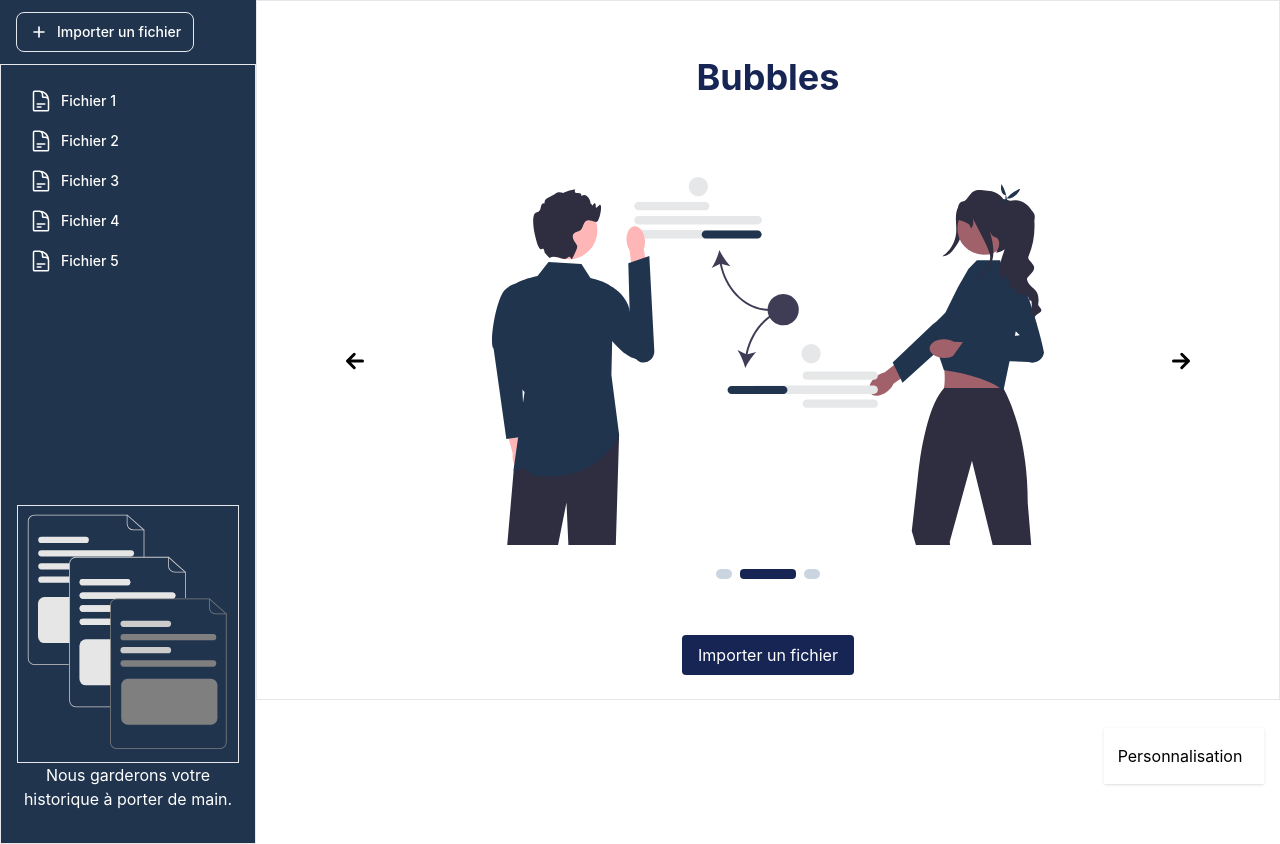
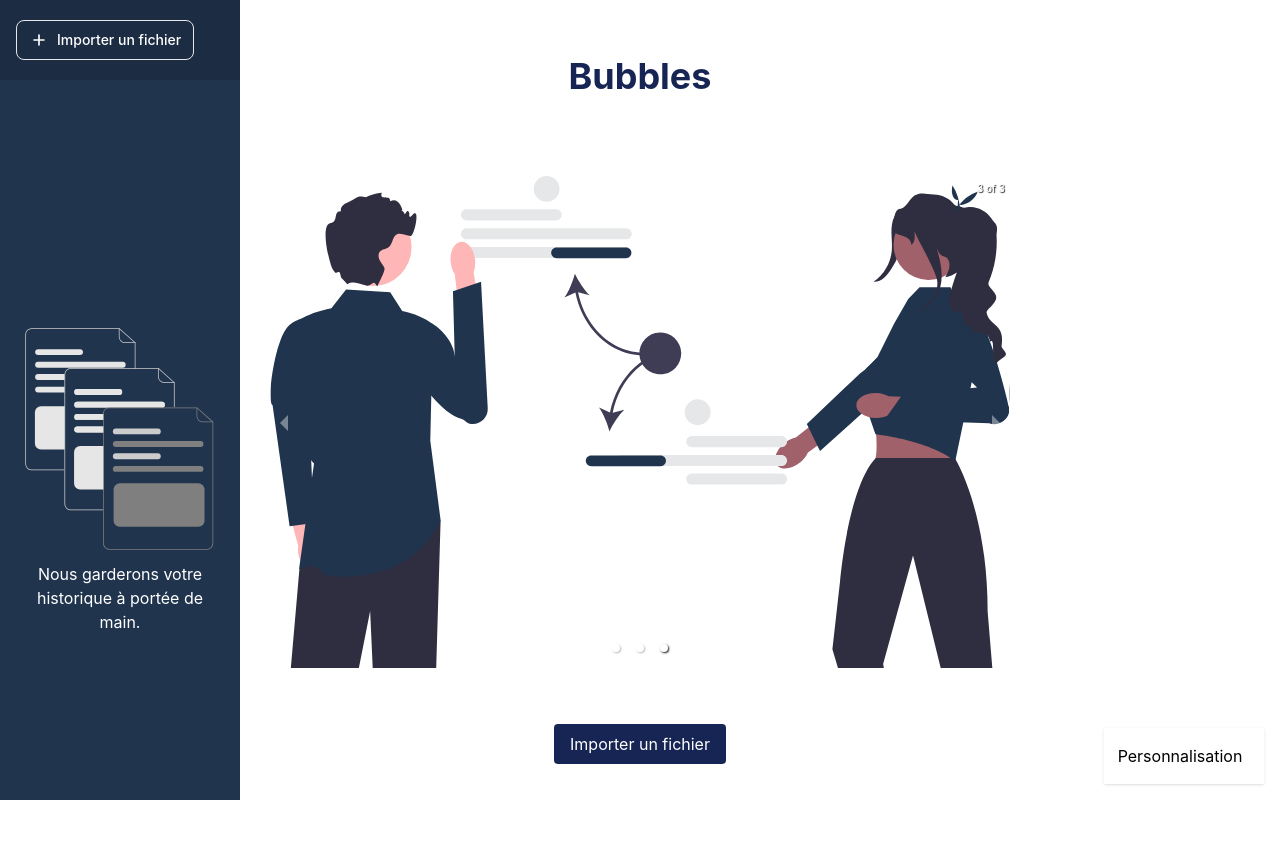
Before and after one commit to AyouLasme/BubleProject, a React (Create React App) app: page / in a window 1280 px wide. After the commit the page ends 800 px from the top, so only its background shows below. Built offline with nearby package versions, Linux system fonts and the light colour scheme.

Commit message:
Design review

```diff
--- a/package.json
+++ b/package.json
@@ -11,6 +11,7 @@
     "d3": "^7.8.5",
     "react": "^18.2.0",
     "react-dom": "^18.2.0",
+    "react-responsive-carousel": "^3.2.23",
     "react-scripts": "^5.0.1",
     "reagraph": "^4.14.1",
     "web-vitals": "^2.1.4"
--- a/public/index.html
+++ b/public/index.html
@@ -1,5 +1,5 @@
 <!DOCTYPE html>
-<html lang="en">
+<html lang="en" style="height: 100%;">
   <head>
     <meta charset="utf-8" />
     <link rel="icon" href="%PUBLIC_URL%/favicon.ico" />
@@ -26,7 +26,7 @@
     -->
     <title>PDL</title>
   </head>
-  <body className="">
+  <body style="height: 100%;">
     <noscript>You need to enable JavaScript to run this app.</noscript>
     <div id="root"></div>
     <!--
--- a/src/App.css
+++ b/src/App.css
@@ -41,3 +41,15 @@
   color: white;
   background-color: rgb(32, 52, 78);
 }
+
+.sidebar {
+  height: 100%; /* Full-height: remove this if you want "auto" height */
+  /* width: 160px; */
+  position: fixed; /* Fixed Sidebar (stay in place on scroll) */
+  z-index: 1; /* Stay on top */
+  top: 0; /* Stay at the top */
+  left: 0;
+  /* background-color: #111;  */
+  overflow-x: hidden; /* Disable horizontal scroll */
+  /* padding-top: 20px; */
+}
--- a/src/App.jsx
+++ b/src/App.jsx
@@ -29,15 +29,19 @@ const navs = [
       }
 ];
 
+
+
 function App() {
+
+  const sidebarWidth = 15;
   // -[#20344E]
   return (
     <div className="flex">
-        <div className="w-1/5 text-white bg-[#20344E]">
+        <div className={`w-[${sidebarWidth}rem] sidebar text-white bg-[#20344E]`}>
             <Sidebar navs={navs} />
         </div>
 
-        <div className='w-4/5'>
+        <div className={`ml-[${sidebarWidth}rem] w-full`}>
           <MainContent/>
           <Configuration/>
         </div>
--- a/src/components/MainContent.jsx
+++ b/src/components/MainContent.jsx
@@ -2,11 +2,13 @@ import React from 'react';
 import BubbleChart from './BubbleChart';
 import CustomChart from './CustomChart';
 import data from '../data.json';
+import "react-responsive-carousel/lib/styles/carousel.min.css"; // requires a loader
+import { Carousel } from 'react-responsive-carousel';
 
 export default function MainContent() {
 
   return (
-    <div className='border'>
+    <div>
         <div className='w-full my-14 flex justify-center items-center'>
             <span className="text-4xl text-blue-950 font-bold">
                 Bubbles
@@ -15,31 +17,36 @@ export default function MainContent() {
         <div className="w-full p-6 overflow-auto bg-white flex flex-col justify-center">
 
             {/* onboarding screen */}
-            <div className='w-full h-auto'>
+            <div className=' mx-auto w-3/5 h-auto'>
 
-                {/* navigation and illustration */}
-                <div className=' flex justify-around'>
-                    <div className='w-1/7 flex items-center'>
-                        <svg xmlns="http://www.w3.org/2000/svg" fill="none" viewBox="0 0 24 24" strokeWidth={3} stroke="currentColor" className="w-6 h-6">
-                        <path strokeLinecap="round" strokeLinejoin="round" d="M19.5 12h-15m0 0l6.75 6.75M4.5 12l6.75-6.75" />
-                        </svg>
+                <Carousel
+                    autoPlay={true}
+                    interval={2500}
+                    infiniteLoop={true}
+                    showThumbs={false}
+                    // renderIndicator={}
+                >
+                    <div>
+                        <img src="./splash/splash-1.svg" />
+                        {/* <p className="legend">Legend 1</p> */}
                     </div>
-                    <div className=' w-5/7'>
-                        <img src="./splash/splash-1.svg" alt="" srcset="" />
+                    <div>
+                        <img src="./splash/splash-1.svg" />
+                        {/* <p className="legend">Legend 2</p> */}
                     </div>
-                    <div className=' w-1/7 flex items-center'>
-                        <svg xmlns="http://www.w3.org/2000/svg" fill="none" viewBox="0 0 24 24" strokeWidth={3} stroke="currentColor" className="w-6 h-6">
-                        <path strokeLinecap="round" strokeLinejoin="round" d="M4.5 12h15m0 0l-6.75-6.75M19.5 12l-6.75 6.75" />
-                        </svg>
+                    <div>
+                        <img src="./splash/splash-1.svg" />
+                        {/* <p className="legend">Legend 3</p> */}
                     </div>
-                </div>
+                </Carousel>
+
 
                 {/* indicators */}
-                <div className='my-6 w-full flex justify-center items-center gap-2'>
+                {/* <div className='my-6 w-full flex justify-center items-center gap-2'>
                     <span className='w-4 h-2.5 bg-slate-300 rounded-full'></span>
                     <span className='w-14 h-2.5 bg-blue-950 rounded'></span>
                     <span className='w-4 h-2.5 bg-slate-300 rounded-full'></span>
-                </div>
+                </div> */}
 
                 <div className='w-full mt-14 flex justify-center items-center'>
                     <button className='bg-blue-950 hover:bg-slate-400 transition-all text-white px-4 py-2 rounded'>
--- a/src/components/Sidebar.jsx
+++ b/src/components/Sidebar.jsx
@@ -3,8 +3,8 @@ import MenuItem from "./MenuItem";
 export default function Sidebar(props) {
     return (
     <div className="flex flex-col">
-        <div className="h-1/3">
-            <button className="relative text-sm focus:outline-none group">
+        <div>
+            <button className="h-[5rem] w-[15rem] bg-[#1b2c43] text-sm focus:outline-none group" style={{position: 'fixed'}}>
                 <div className="flex items-center justify-between w-full h-16 px-4">
                     {/* eslint-disable-next-line jsx-a11y/anchor-is-valid */}
                     <a className="flex items-center flex-shrink-0 h-10 px-3 text-sm font-medium border rounded-lg"
@@ -19,19 +19,24 @@ export default function Sidebar(props) {
                 </div>
             </button>
         </div>
-        <div className="h-2/3 border flex flex-col flex-grow p-4 overflow-auto">
+
+        <div className="mt-[10rem] h-2/3 flex flex-col flex-grow p-4 overflow-auto">
             {/* TOP MENU */}
 
-            <div className='flex flex-col' >
+            {/* <div className='flex flex-col' >
                 {
                     props.navs.map((nav,i) =>  <MenuItem item={nav} key={i} />)
                 }
-            </div>
+            </div> */}
 
-            <div className="mt-52 h-auto py-4 text-center flex flex-col justify-center items-center">
-                <img src="./documents.svg" className="border" alt="" srcset="" />
+
+            <div className="mt-32 h-auto py-4 text-center flex flex-col justify-center items-center">
+                <img src="./documents.svg" className="" alt="" srcset="" />
                 <span className="text-center">
-                    Nous garderons votre historique à porter de main.
+                    Nous garderons votre historique à portée de main. <br />
+                    {/* <span className="mt-8 font-semibold">
+                        Let's start !
+                    </span> */}
                 </span>
             </div>
             {/* BOTTOM MENU */}
```
Also changed, not shown: 1 other file (tests, documents, lock files or other folders).
